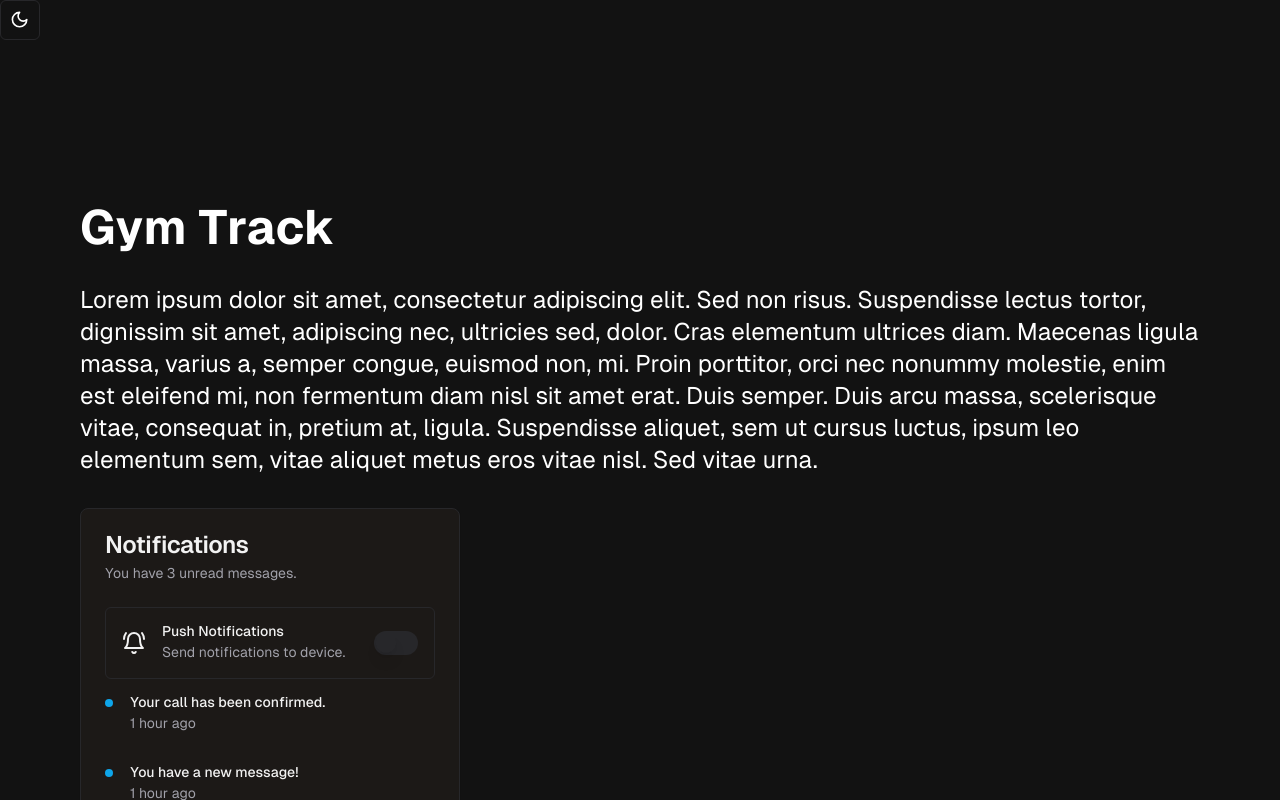
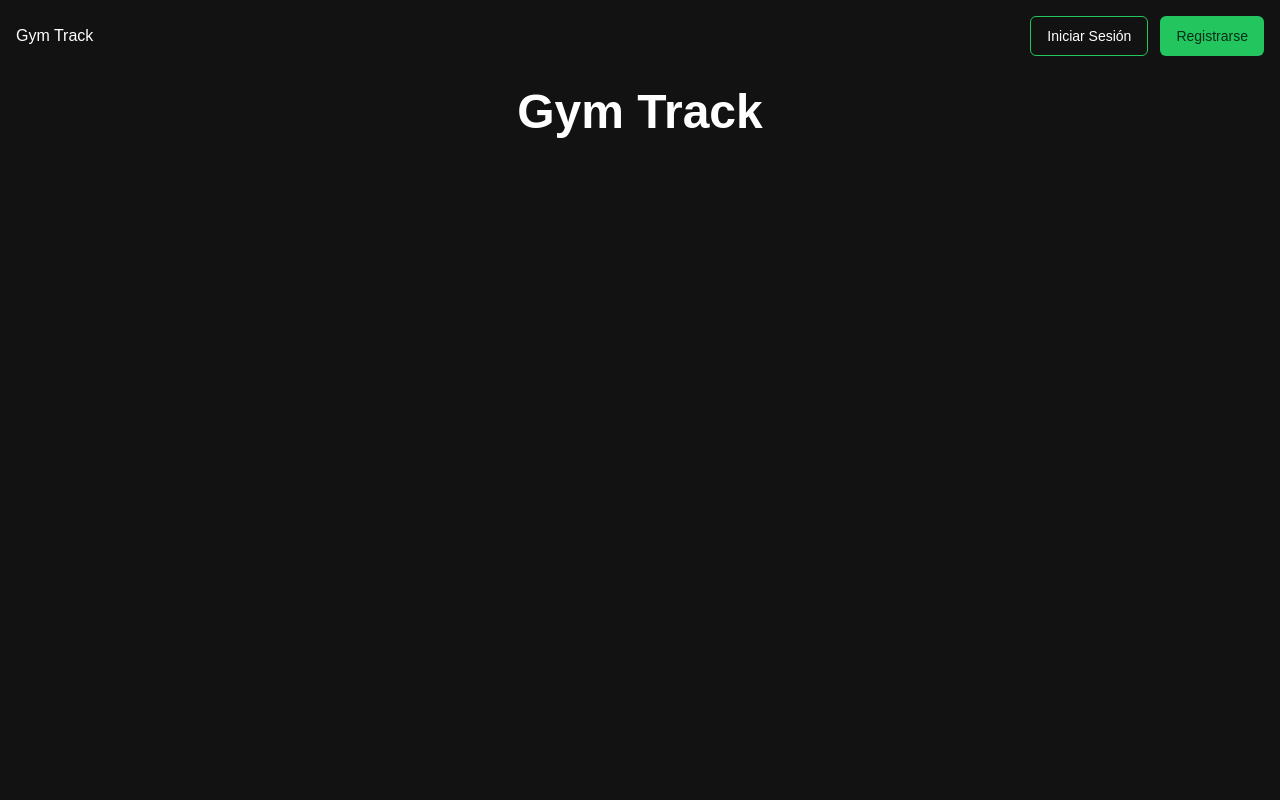
Before and after one commit to BinderGerman/gym-track-web-application, a Next.js app: page / in a window 1280 px wide. Shown: the top 800 px of the page. Built offline with nearby package versions, Linux system fonts and the light colour scheme.

Commit message:
Created the home nav and login routes

```diff
--- a/src/app/layout.tsx
+++ b/src/app/layout.tsx
@@ -1,18 +1,12 @@
 import type { Metadata } from "next";
-import localFont from "next/font/local";
+import { Montserrat} from "next/font/google";
 import "./globals.css";
 import { ThemeProvider } from "@/components/theme-providers";
-import { ModeToggle } from "@/components/mode-toggle";
 
-const geistSans = localFont({
-  src: "./fonts/GeistVF.woff",
-  variable: "--font-geist-sans",
-  weight: "100 900",
-});
-const geistMono = localFont({
-  src: "./fonts/GeistMonoVF.woff",
-  variable: "--font-geist-mono",
-  weight: "100 900",
+const montserrat = Montserrat({
+  subsets: ["latin"],
+  weight: ["400", "500", "600", "700"],
+  variable: "--font-montserrat",
 });
 
 export const metadata: Metadata = {
@@ -28,7 +22,7 @@ export default function RootLayout({
   return (
     <html lang="es" className="dark"  >
       <body
-        className={`${geistSans.variable} ${geistMono.variable} antialiased`}
+        className={`${montserrat.variable} antialiased`}
       >
         <ThemeProvider
           attribute="class"
@@ -36,7 +30,7 @@ export default function RootLayout({
           enableSystem
           disableTransitionOnChange
         >
-          <ModeToggle />
+
           {children}
         </ThemeProvider>
       </body>
--- a/src/app/page.tsx
+++ b/src/app/page.tsx
@@ -1,24 +1,12 @@
-import { CardDemo } from "@/components/card-demo";
-
-
+import { NavbarHome } from "@/components/navbar-home/navbar-home";
 
 export default function Home() {
   return (
-    <div className="grid grid-rows-[20px_1fr_20px] items-center justify-items-center min-h-screen p-8 pb-20 gap-16 sm:p-20 font-[family-name:var(--font-geist-sans)]">
-      <main className="flex flex-col gap-8 row-start-2 items-center sm:items-start">
+    <div className="w-full h-dvh">
+      <NavbarHome />
+      <div className="flex items-center p-4 justify-center">
         <h1 className="text-5xl font-bold">Gym Track</h1>
-        <p className="text-2xl">
-          Lorem ipsum dolor sit amet, consectetur adipiscing elit. Sed non risus.
-          Suspendisse lectus tortor, dignissim sit amet, adipiscing nec, ultricies
-          sed, dolor. Cras elementum ultrices diam. Maecenas ligula massa, varius
-          a, semper congue, euismod non, mi. Proin porttitor, orci nec nonummy
-          molestie, enim est eleifend mi, non fermentum diam nisl sit amet erat.
-          Duis semper. Duis arcu massa, scelerisque vitae, consequat in, pretium
-          at, ligula. Suspendisse aliquet, sem ut cursus luctus, ipsum leo
-          elementum sem, vitae aliquet metus eros vitae nisl. Sed vitae urna.
-        </p>
-        <CardDemo />
-      </main>
+      </div>
     </div>
   );
 }
--- a/src/components/card-demo.tsx
+++ /dev/null
@@ -1,78 +0,0 @@
-import { BellRing, Check } from "lucide-react"
-
-import { cn } from "@/lib/utils"
-import { Button } from "@/components/ui/button"
-import {
-  Card,
-  CardContent,
-  CardDescription,
-  CardFooter,
-  CardHeader,
-  CardTitle,
-} from "@/components/ui/card"
-import { Switch } from "@/components/ui/switch"
-
-const notifications = [
-  {
-    title: "Your call has been confirmed.",
-    description: "1 hour ago",
-  },
-  {
-    title: "You have a new message!",
-    description: "1 hour ago",
-  },
-  {
-    title: "Your subscription is expiring soon!",
-    description: "2 hours ago",
-  },
-]
-
-type CardProps = React.ComponentProps<typeof Card>
-
-export function CardDemo({ className, ...props }: CardProps) {
-  return (
-    <Card className={cn("w-[380px]", className)} {...props}>
-      <CardHeader>
-        <CardTitle>Notifications</CardTitle>
-        <CardDescription>You have 3 unread messages.</CardDescription>
-      </CardHeader>
-      <CardContent className="grid gap-4">
-        <div className=" flex items-center space-x-4 rounded-md border p-4">
-          <BellRing />
-          <div className="flex-1 space-y-1">
-            <p className="text-sm font-medium leading-none">
-              Push Notifications
-            </p>
-            <p className="text-sm text-muted-foreground">
-              Send notifications to device.
-            </p>
-          </div>
-          <Switch />
-        </div>
-        <div>
-          {notifications.map((notification, index) => (
-            <div
-              key={index}
-              className="mb-4 grid grid-cols-[25px_1fr] items-start pb-4 last:mb-0 last:pb-0"
-            >
-              <span className="flex h-2 w-2 translate-y-1 rounded-full bg-sky-500" />
-              <div className="space-y-1">
-                <p className="text-sm font-medium leading-none">
-                  {notification.title}
-                </p>
-                <p className="text-sm text-muted-foreground">
-                  {notification.description}
-                </p>
-              </div>
-            </div>
-          ))}
-        </div>
-      </CardContent>
-      <CardFooter>
-        <Button className="w-full">
-          <Check className="mr-2 h-4 w-4" /> Mark all as read
-        </Button>
-      </CardFooter>
-    </Card>
-  )
-}
--- /dev/null
+++ b/src/components/navbar-home/navbar-home.tsx
@@ -0,0 +1,14 @@
+import Link from "next/link";
+import { buttonVariants } from "../ui/button";
+
+export const NavbarHome = () => {
+  return (
+    <div className="flex items-center p-4 justify-between">
+      <h1>Gym Track</h1>
+			<div className="flex justify-end gap-3">
+				<Link href='/sign-in' className={`${buttonVariants({ variant: "outline" })} border border-primary`}>Iniciar Sesión</Link>
+				<Link href='/sig-up' className={buttonVariants({ variant: "default" })}>Registrarse</Link>
+			</div>
+    </div>
+  );
+};
```
Also changed, not shown: src/app/fonts/GeistMonoVF.woff (deleted), src/app/fonts/GeistVF.woff (deleted).
